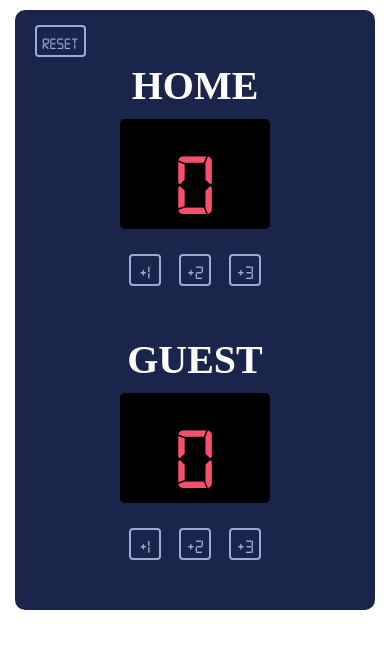
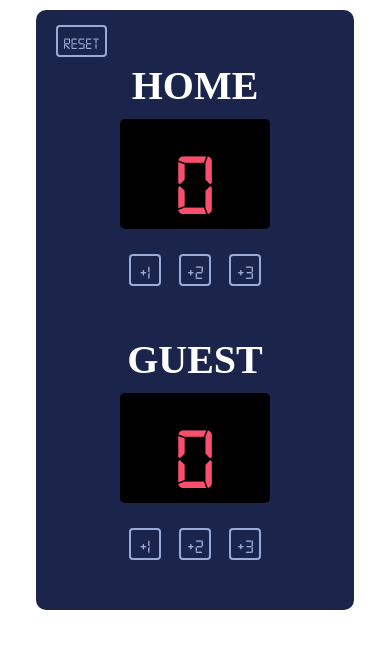
Before and after one commit to philippsharma/Scrimba_Scoreboard, a plain HTML site: page index.html in a window 390 px wide. Drawn offline with Linux system fonts and the light colour scheme.

Commit message:
changed width behaviour in css media query

```diff
--- a/index.css
+++ b/index.css
@@ -77,7 +77,7 @@ body {
 @media (max-width: 530px) {
 
   .container {
-    width: 90%;
+    width: 75%;
     max-width: 320px;
   }
   .flex-cont {
```
